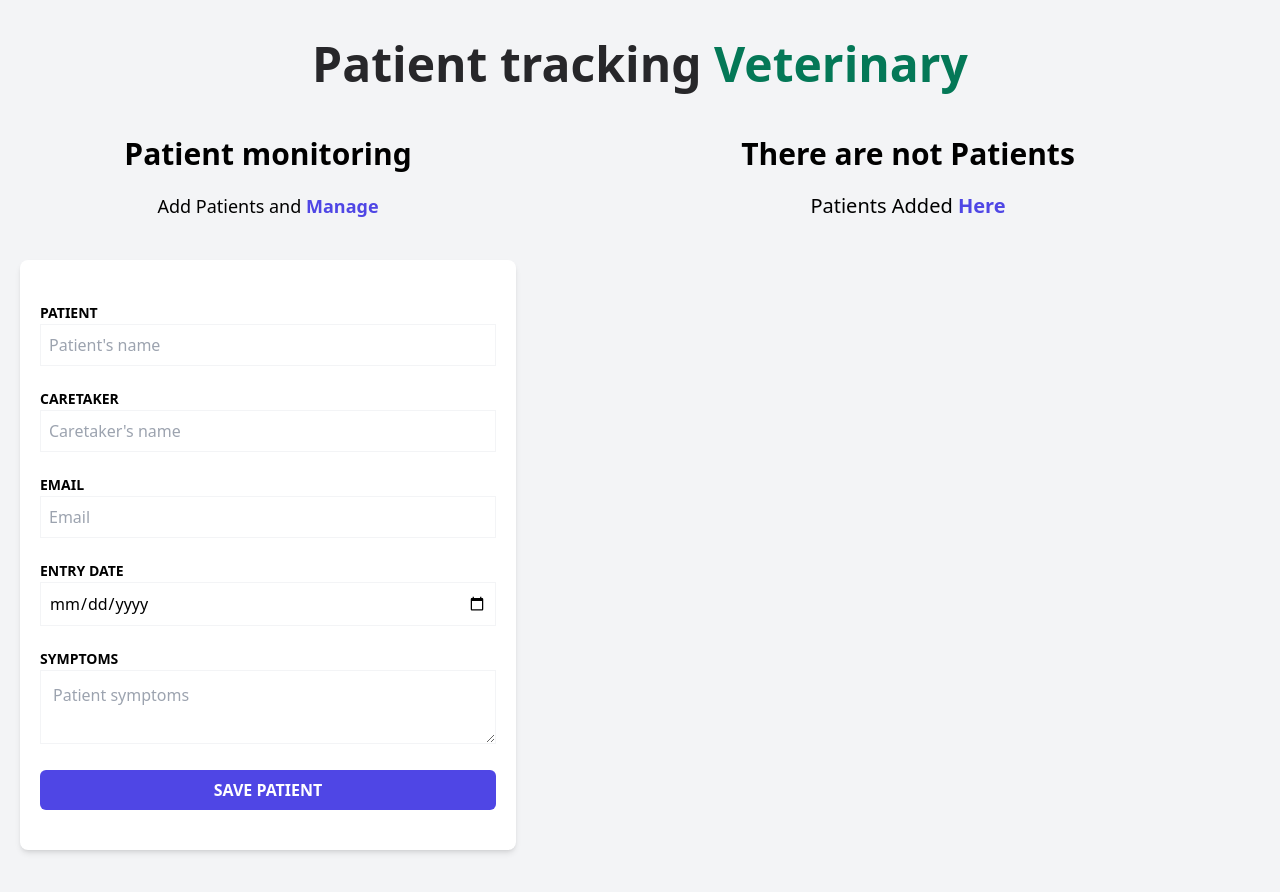
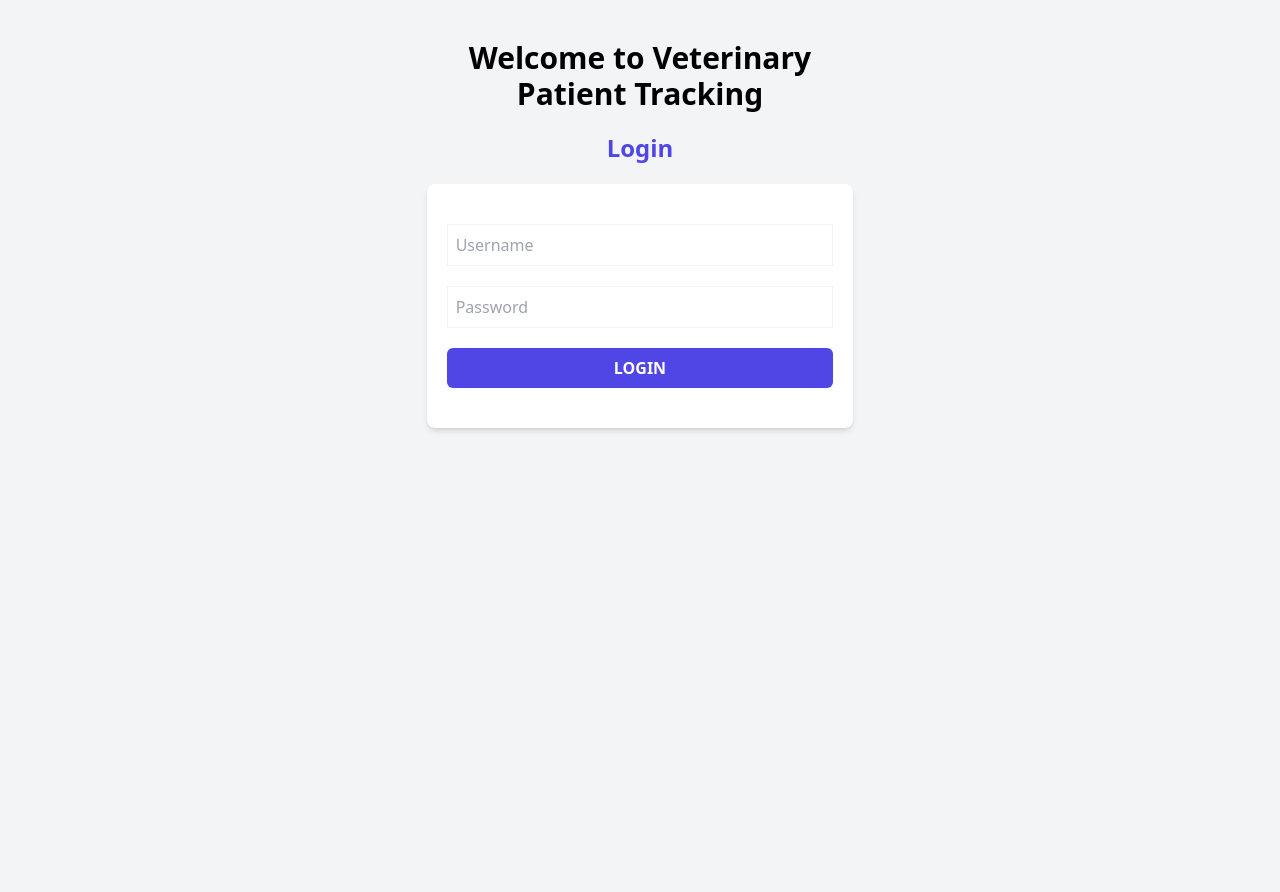
Before and after one commit to wichofly/veterinaryPatients-app, a React (Vite) app: page /login in a window 1280 px wide. Shown: the top 892 px of the page. After the commit the page ends 840 px from the top, so only its background shows below. Built offline with nearby package versions, Linux system fonts and the light colour scheme.

Commit message:
feat: implement user authentication with login form and user store

```diff
--- a/src/App.tsx
+++ b/src/App.tsx
@@ -1,22 +1,41 @@
 import { ToastContainer } from 'react-toastify';
 import PatientForm from './components/PatientForm';
 import PatientList from './components/PatientList';
+import { useUserStore } from './store/userStore';
+import LoginForm from './auth/LoginForm';
 
 function App() {
+  const { currentUser, logout } = useUserStore();
 
   return (
+    <>
+      {currentUser ? (
         <div className="container mx-auto mt-10">
+          <div className="flex flex-col gap-5 lg:flex-row justify-between items-center">
+            {' '}
             <h1 className="font-semibold text-5xl text-center md:w-2/3 md:mx-auto text-zinc-800">
-        Patient tracking <span className="text-emerald-700">Veterinary</span>
+              Patient tracking{' '}
+              <span className="text-emerald-700">Veterinary</span>
             </h1>
+            <button
+              onClick={() => logout()}
+              className="mt-5 bg-emerald-600 px-4 py-2 rounded-lg text-white hover:bg-emerald-700"
+            >
+              Logout
+            </button>
+          </div>
 
           <div className="mt-12 md:flex">
             <PatientForm />
             <PatientList />
           </div>
+        </div>
+      ) : (
+        <LoginForm />
+      )}
 
       <ToastContainer />
-    </div>
+    </>
   );
 }
 
--- /dev/null
+++ b/src/auth/LoginForm.tsx
@@ -0,0 +1,67 @@
+import { useForm } from 'react-hook-form';
+import { useUserStore } from '../store/userStore';
+import Error from '../components/Error';
+
+interface LoginFormProps {
+  username: string;
+  password: string;
+}
+
+const LoginForm = () => {
+  const {
+    register,
+    handleSubmit,
+    formState: { errors },
+  } = useForm<LoginFormProps>();
+  const { login } = useUserStore();
+
+  const onSubmit = (data: LoginFormProps) => {
+    login(data.username, data.password);
+  };
+
+  return (
+    <div className="container mx-auto mt-10 md:w-1/2 lg:w-1/3">
+      <h2 className="font-semibold text-3xl text-center mb-5">
+        Welcome to Veterinary Patient Tracking
+      </h2>
+
+      <h2 className="font-semibold text-2xl text-center text-indigo-600 mb-5">
+        Login
+      </h2>
+
+      <form
+        className="bg-white shadow-md rounded-lg py-10 px-5 mb-10"
+        onSubmit={handleSubmit(onSubmit)}
+      >
+        <div className="mb-5">
+          <input
+            id="username"
+            type="text"
+            className="w-full p-2 border border-gray-100"
+            placeholder="Username"
+            {...register('username', { required: 'Username is required' })}
+          />
+          {errors.username && <Error>{errors.username.message}</Error>}
+        </div>
+
+        <div className="mb-5">
+          <input
+            id="password"
+            type="password"
+            className="w-full p-2 border border-gray-100"
+            placeholder="Password"
+            {...register('password', { required: 'Password is required' })}
+          />
+          {errors.password && <Error>{errors.password.message}</Error>}
+        </div>
+        <input
+          type="submit"
+          className="bg-indigo-600 w-full p-2 text-white uppercase font-semibold hover:bg-indigo-700 cursor-pointer transition-colors rounded-md"
+          value="Login"
+        />
+      </form>
+    </div>
+  );
+};
+
+export default LoginForm;
--- a/src/components/PatientDetails.tsx
+++ b/src/components/PatientDetails.tsx
@@ -1,5 +1,5 @@
 import { Patient } from '../interfaces';
-import { usePatientStore } from '../store';
+import { usePatientStore } from '../store/patientStore';
 import PatientDetailItem from './PatientDetailItem';
 
 interface PatientDetailsProps {
--- a/src/components/PatientForm.tsx
+++ b/src/components/PatientForm.tsx
@@ -1,7 +1,7 @@
 import { useForm } from 'react-hook-form';
 import Error from './Error';
 import { DraftPatient } from '../interfaces';
-import { usePatientStore } from '../store';
+import { usePatientStore } from '../store/patientStore';
 import { useEffect } from 'react';
 
 const PatientForm = () => {
--- a/src/components/PatientList.tsx
+++ b/src/components/PatientList.tsx
@@ -1,4 +1,4 @@
-import { usePatientStore } from '../store';
+import { usePatientStore } from '../store/patientStore';
 import PatientDetails from './PatientDetails';
 
 const PatientList = () => {
--- a/src/interfaces/index.tsx
+++ b/src/interfaces/index.tsx
@@ -9,3 +9,9 @@ export interface Patient {
 
 // New type without `id` from `Patient`. It is better to use type.
 export type DraftPatient = Omit<Patient, 'id'>;
+
+export interface User {
+  id: string;
+  username: string;
+  password: string;
+}
--- a/src/store.ts
+++ b/src/store/patientStore.ts
@@ -2,7 +2,7 @@ import { create } from 'zustand';
 import { devtools, persist } from 'zustand/middleware';
 import { v4 as uuid4 } from 'uuid';
 import { toast } from 'react-toastify';
-import { DraftPatient, Patient } from './interfaces';
+import { DraftPatient, Patient } from '../interfaces';
 
 interface PatientState {
   patients: Patient[];
@@ -52,7 +52,9 @@ export const usePatientStore = create<PatientState>()(
         },
 
         deletePatient: (id) => {
-          set((state) => ({
+          set((state
+
+          ) => ({
             patients: state.patients.filter((patient) => patient.id !== id),
           }));
           toast('Patient Deleted', {
--- /dev/null
+++ b/src/store/userStore.ts
@@ -0,0 +1,51 @@
+import { create } from 'zustand';
+import { v4 as uuid4 } from 'uuid';
+import { User } from '../interfaces';
+import { toast } from 'react-toastify';
+
+interface UserState {
+  users: User[];
+  currentUser: User | null;
+  login: (username: string, password: string) => void;
+  logout: () => void;
+}
+
+const initialUsers: User[] = [
+  { id: uuid4(), username: 'admin', password: 'admin123' },
+  { id: uuid4(), username: 'vetAby', password: 'vetUser123' },
+];
+
+console.log(initialUsers);
+
+export const useUserStore = create<UserState>()((set, get) => ({
+  users: initialUsers,
+  currentUser: null,
+
+  // register: (username, password) => {
+  //   if (get().users.some((u) => u.username === username)) return false;
+  //   const newUser: User = { id: uuid4(), username, password };
+  //   set((state) => ({
+  //     users: [...state.users, newUser],
+  //     currentUser: newUser,
+  //   }));
+  //   return true;
+  // },
+
+  login: (username, password) => {
+    const user = get().users.find(
+      (u) => u.username === username && u.password === password
+    );
+    if (!user) {
+      toast.error('Login failed');
+      return false;
+    }
+    set({ currentUser: user });
+    toast.success(`Welcome, ${user.username}!`);
+    return true;
+  },
+
+  logout: () => {
+    set({ currentUser: null });
+    toast.info('Logged out');
+  },
+}));
```
Lines whose indentation alone changed are shown as unchanged.
